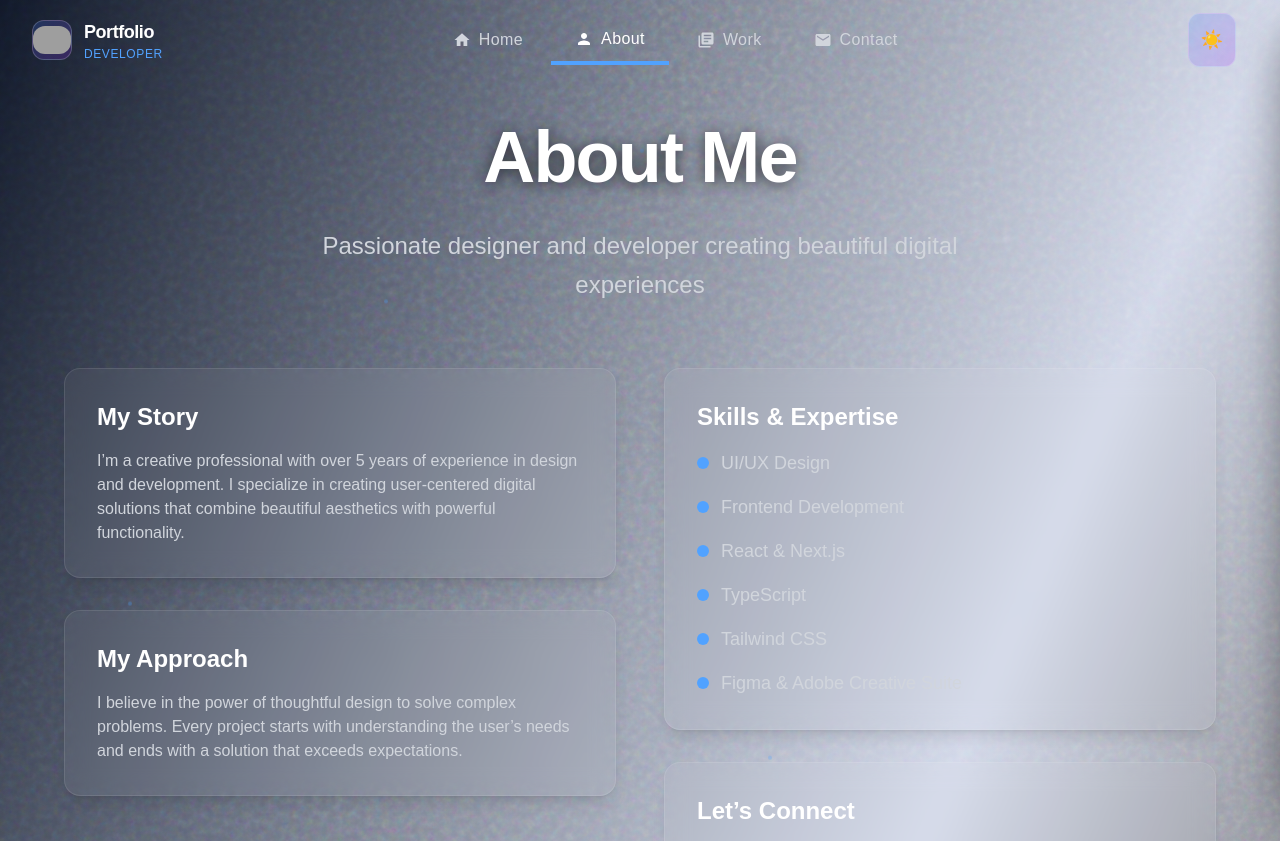
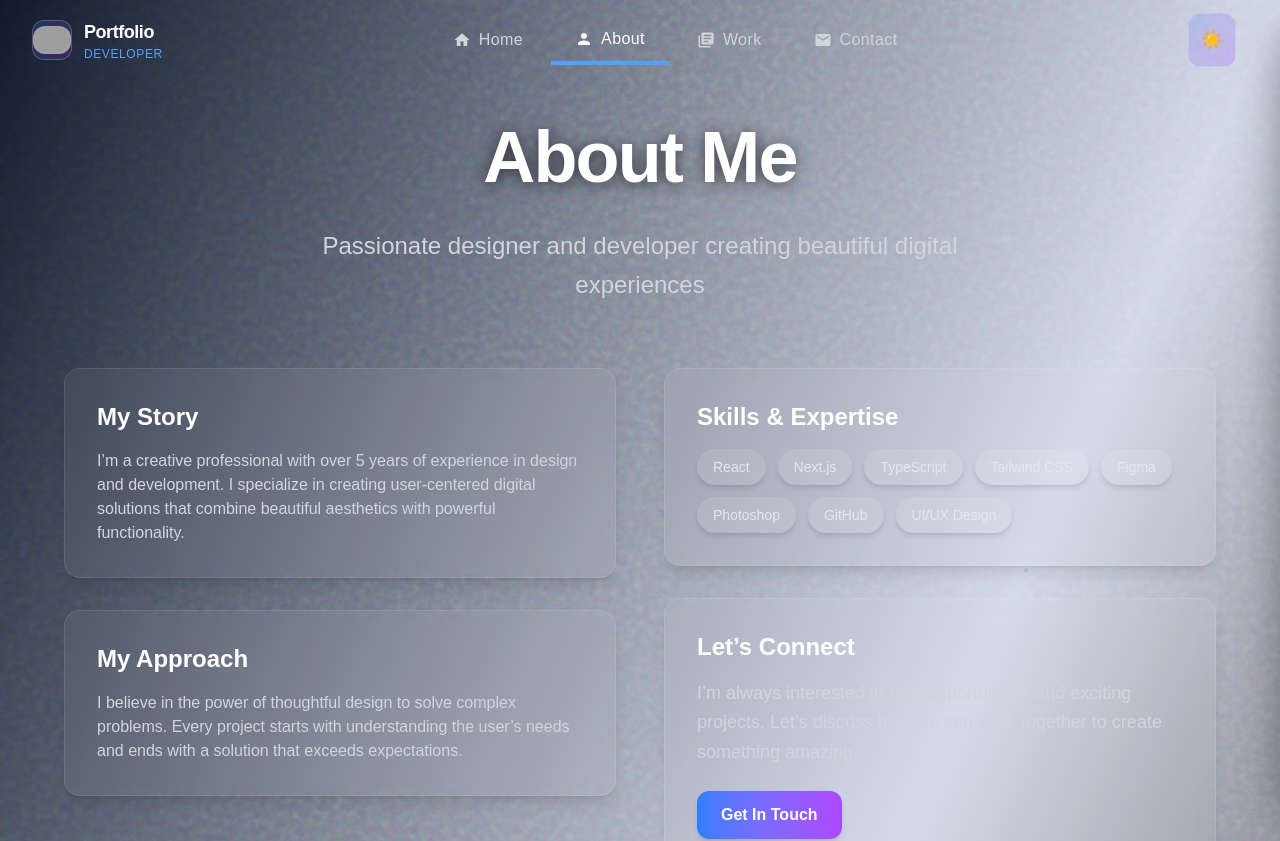
Before and after one commit to abuhurairah-dev/portfolio, a Next.js app: page /about in a window 1280 px wide. Shown: the top 841 px of the page. Built offline with nearby package versions, Linux system fonts and the light colour scheme; grey boxes are pictures that could not be loaded.

Commit message:
update(skills): replace bullet list with professional pill-style tags

```diff
--- a/app/about/page.tsx
+++ b/app/about/page.tsx
@@ -118,35 +118,21 @@ export default function About() {
               {/* Right Column */}
               <div className="space-y-8">
                 <SectionCard title="Skills & Expertise" isDarkMode={isDarkMode}>
-                  <div className="space-y-4">
+                  <div className="flex flex-wrap gap-3">
                     {[
-                      'UI/UX Design',
-                      'Frontend Development',
-                      'React & Next.js',
-                      'TypeScript',
-                      'Tailwind CSS',
-                      'Figma & Adobe Creative Suite',
-                    ].map((skill, i) => (
-                      <motion.div
+                      "React", "Next.js", "TypeScript", "Tailwind CSS",
+                      "Figma", "Photoshop", "GitHub", "UI/UX Design"
+                    ].map((skill) => (
+                      <span
                         key={skill}
-                        initial={{ opacity: 0, x: -20 }}
-                        animate={{ opacity: 1, x: 0 }}
-                        transition={{ delay: i * 0.1 }}
-                        className={`flex items-center space-x-3 group ${
-                          isDarkMode ? 'text-gray-300' : 'text-gray-600'
-                        }`}
+                        className={`px-4 py-2 rounded-full text-sm font-medium shadow-md
+                          ${isDarkMode
+                            ? "bg-white/10 text-gray-200 hover:bg-white/20"
+                            : "bg-gray-100 text-gray-800 hover:bg-gray-200"
+                          }`}
                       >
-                        <div
-                          className={`w-3 h-3 rounded-full transition-colors ${
-                            isDarkMode
-                              ? 'bg-blue-400 group-hover:bg-blue-300'
-                              : 'bg-blue-600 group-hover:bg-blue-500'
-                          }`}
-                        />
-                        <span className="text-lg font-medium group-hover:scale-105 transition-transform">
-                          {skill}
-                        </span>
-                      </motion.div>
+                        {skill}
+                      </span>
                     ))}
                   </div>
                 </SectionCard>
```
